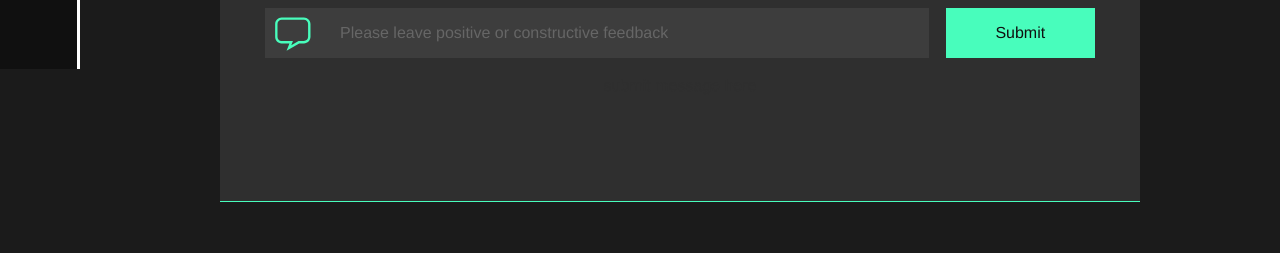
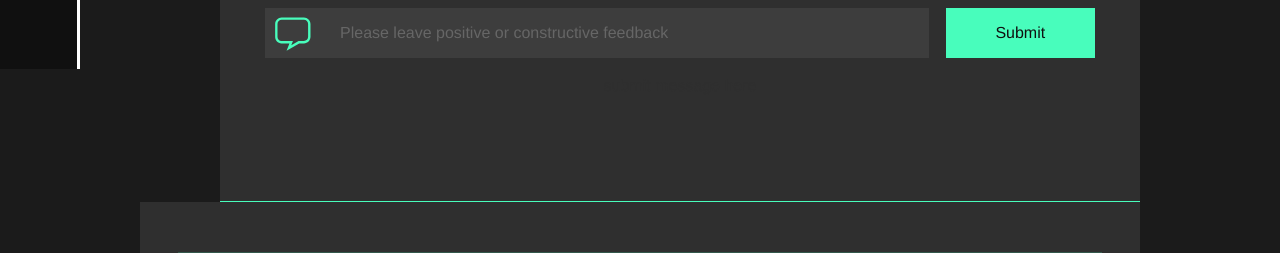
Before and after one commit to wcox-wotif/textalks, a PHP site: page /talks in a window 1280 px wide. Shown: the part 731-984 px from the top of the page. Before the commit the page ends 933 px from the top, so only its background shows below. Run offline with PHP 8.4, Linux system fonts and the light colour scheme; data that the repository does not hold is empty; some libraries are stand-ins or nearby versions.

Commit message:
added comments view in

```diff
--- a/css/styles.css
+++ b/css/styles.css
@@ -343,6 +343,21 @@ img.prev {
     float: left;
 }
 
+.page_comments {
+    background: #2F2F2F;
+    padding: 0 3% 0 3%;
+    color: #fff;
+}
+.page_comments .columns.comment {
+    margin-top: 10px;
+    padding: 20px 10px;
+}
+.page_comments .border_bottom {
+    height: 1px;
+    width: 100%;
+    background: #48fdbc;
+    opacity: 0.2;
+}
 /*** Small screens ***/
 @media only screen {  /* Define mobile styles */
     .header.uncompressed menu {
@@ -381,6 +396,10 @@ img.prev {
     }
     .youTubeVideo {
         margin-top: 68px;
+    }
+    .presentation_details .columns {
+        padding-left: 0;
+        padding-right: 0;
     }
 }
 
--- a/templates/talks.php
+++ b/templates/talks.php
@@ -88,8 +88,8 @@
             <a href="#next"><img class="next" src="/img/arrow.svg"></a>
         </div>
 
-        <?php include_once $_SERVER['DOCUMENT_ROOT'].'/templates/talksPageComments.php'; ?>
 
     </div>
 
 </div>
+<?php include_once $_SERVER['DOCUMENT_ROOT'].'/templates/talksPageComments.php'; ?>
--- a/templates/talksPageComments.php
+++ b/templates/talksPageComments.php
@@ -1,10 +1,13 @@
+<div class="row page_comments">
 <?php
     $comments = $pageInfo['comments'];
     foreach ($comments as $key => $comment) {
 ?>
-        <div class="large-12 columns">
+        <div class="large-12 columns comment">
             <?php print $comment['comment']; ?>
         </div>
+        <div class="large-12 columns border_bottom"></div>
 <?php
     }
  ?>
+</div>
```
